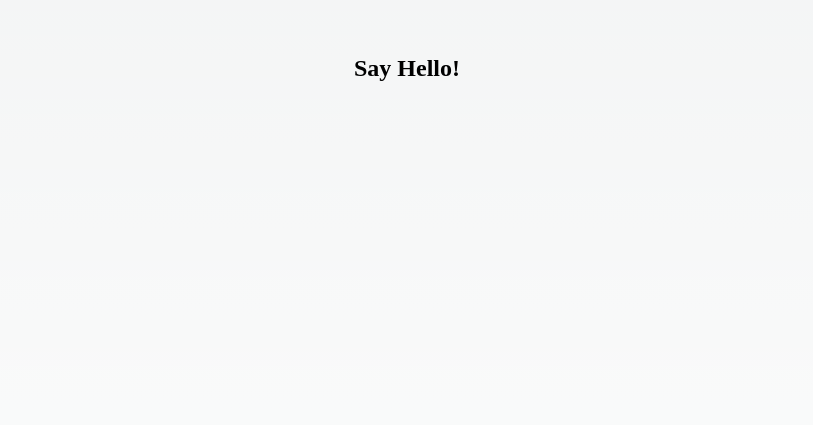
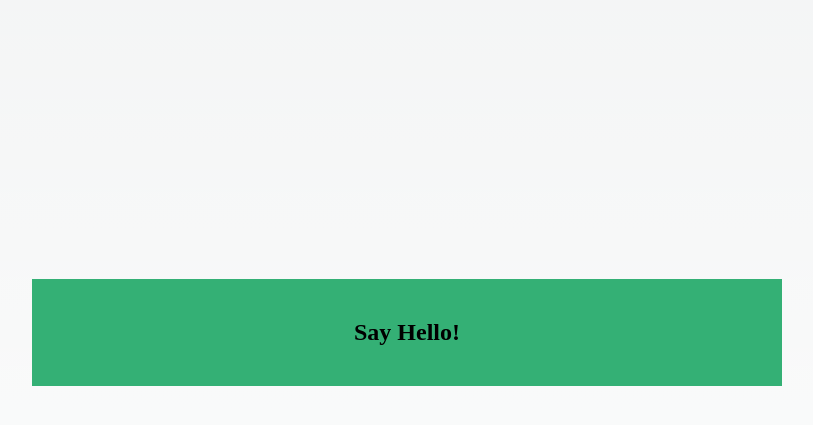
Before and after one commit to ouseijin/ouseijin, a Next.js app: page / in a window 1280 px wide. Shown: the part 2345-2770 px from the top of the page, without its empty margins (361-1174 px from the left). Built offline with nearby package versions, Linux system fonts and the light colour scheme.

Commit message:
💄 CONTACT MEページのコンテンツ背景レイアウト作成

```diff
--- a/src/pages/index.js
+++ b/src/pages/index.js
@@ -146,14 +146,14 @@ export default function Home() {
       <div className={styles.slide} id="4">
         <div className={`${styles.content} ${styles.fourth_content}`}>
           <div class="container-fluid"> {/* bootstrapのclass */}
-            <form id="contact" action="" method="post">
+            <div className={styles.contact}>
               <div class="row">
                 <div class="col-md-12">
                   <h2>Say Hello!</h2>
                 </div>
 
               </div>
-            </form>
+            </div>
           </div>
         </div>
       </div>
--- a/src/styles/Home.module.css
+++ b/src/styles/Home.module.css
@@ -134,8 +134,17 @@ transform: translateY(-140%);
 /* CONTACT ME */
 .fourth_content {
 	top: 140%!important;
-  height: 100%;
+  /* height: 100%; */ /* 共通cssのcontentと競合しているので一旦コメントアウト */
 	transform: translateY(-140%);
+}
+.contact {
+  text-align: center;
+  margin: 0 auto;
+  max-width: 750px;
+  margin-bottom: 100px;
+  padding: 40px;
+  /* background-color: rgba(0,0,0,0.9); */
+  background-color: rgba(31, 168, 102, 0.9); /* 見やすくするための一時的な背景色 */
 }
 
 
```
